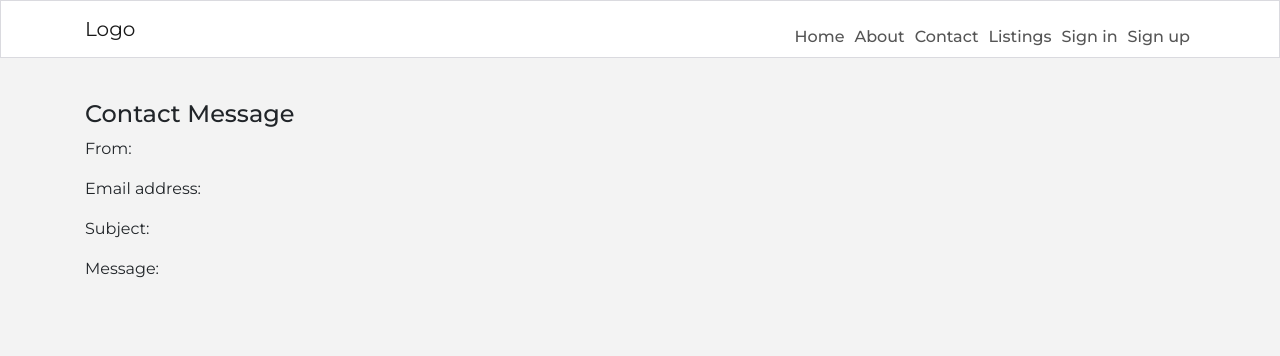
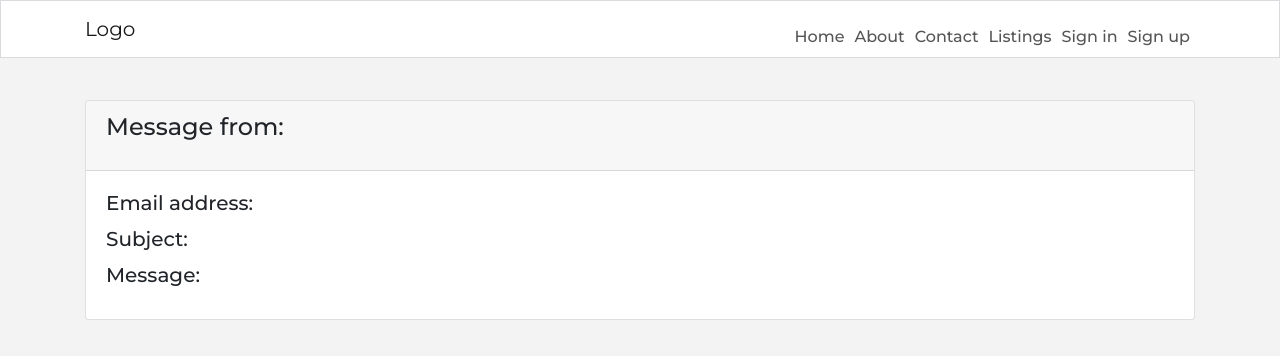
Before and after one commit to Vasileios20/real-estate, a React (Create React App) app: page /contact_list/1 in a window 1280 px wide. Shown: the top 356 px of the page. Built offline with nearby package versions, Linux system fonts and the light colour scheme; no server answers.

Commit message:
Add tooltip message to ContatMessagesList date search field. Update styles to allo contact pages to improve UI

```diff
--- a/src/pages/contact/ContactForm.js
+++ b/src/pages/contact/ContactForm.js
@@ -66,7 +66,7 @@ function ContactForm() {
   };
 
   return (
-    <Row className={styles.Row}>
+    <Row className="mt-4">
       <Col className="m-auto" md={8}>
         <Container className={`${appStyles.Content} p-4 `}>
           <h1 className={styles.Header}>contact form</h1>
--- a/src/pages/contact/ContactMessage.js
+++ b/src/pages/contact/ContactMessage.js
@@ -3,6 +3,7 @@ import { useHistory, useParams } from "react-router-dom";
 import { axiosReq } from "../../api/axiosDefaults";
 import Row from "react-bootstrap/Row";
 import Col from "react-bootstrap/Col";
+import { Card } from "react-bootstrap";
 
 const ContactMessage = () => {
   const [message, setMessage] = useState("");
@@ -28,12 +29,19 @@ const ContactMessage = () => {
   return (
     <Row>
       <Col>
-        <h1>Contact Message</h1>
-        <p>From: {message.name}</p>
-        <p>Email address: {message.email}</p>
-        <p>Subject: {message.subject}</p>
-        <p>Message:</p>
-        <p>{message.message}</p>
+        <Card>
+          <Card.Header>
+            <h1 className="pb-2">
+              Message from: <strong>{message.name}</strong>
+            </h1>
+          </Card.Header>
+          <Card.Body>
+            <Card.Title>Email address: {message.email}</Card.Title>
+            <Card.Title>Subject: {message.subject}</Card.Title>
+            <Card.Title>Message:</Card.Title>
+            <Card.Text>{message.message}</Card.Text>
+          </Card.Body>
+        </Card>
       </Col>
     </Row>
   );
--- a/src/pages/contact/ContactMessagesList.js
+++ b/src/pages/contact/ContactMessagesList.js
@@ -5,10 +5,12 @@ import Row from "react-bootstrap/Row";
 import Col from "react-bootstrap/Col";
 import Form from "react-bootstrap/Form";
 import Button from "react-bootstrap/Button";
+import Table from "react-bootstrap/Table";
+import Tooltip from "react-bootstrap/Tooltip";
+import OverlayTrigger from "react-bootstrap/OverlayTrigger";
 
 import btnStyles from "../../styles/Button.module.css";
 import { Link, useHistory } from "react-router-dom";
-import { Table } from "react-bootstrap";
 import useUserStatus from "../../hooks/useUserStatus";
 import Forbidden403 from "../../components/Forbidden403";
 
@@ -18,6 +20,13 @@ const ContactMessagesList = () => {
   const [query, setQuery] = useState("");
   const [created_at, setCreated_at] = useState({ min: "", max: "" });
   const history = useHistory();
+  const renderTooltip = (props) => (
+    <Tooltip id="button-tooltip" {...props}>
+      To search for a specific day, such as 01/01/2024, include the 'date to'
+      field with the following day, for example, 02/01/2024, in order to refine
+      your search results.
+    </Tooltip>
+  );
 
   useEffect(() => {
     const fetchContactList = async () => {
@@ -62,11 +71,11 @@ const ContactMessagesList = () => {
       {status ? (
         <>
           <Form
-            className={`d-flex flex-row justify-content-around align-items-center border p-4 bg-light mt-5`}
+            className={`d-flex justify-content-center border p-4 p-md-2 bg-light mt-2`}
             onSubmit={handleSubmit}
           >
             <Row>
-              <Col className="col-sm-12 col-md-6 mt-auto">
+              <Col md={4} className="mt-auto">
                 <Form.Control
                   value={query}
                   onChange={(e) => setQuery(e.target.value)}
@@ -75,8 +84,17 @@ const ContactMessagesList = () => {
                 />
               </Col>
 
-              <Col className="col-12 col-md-3">
-                <Form.Label>Date from</Form.Label>
+              <Col md={4}>
+                <Form.Label>
+                  Date from
+                  <OverlayTrigger
+                    placement="right"
+                    delay={{ show: 250, hide: 400 }}
+                    overlay={renderTooltip}
+                  >
+                    <span style={{ cursor: "pointer" }}> *</span>
+                  </OverlayTrigger>
+                </Form.Label>
                 <Form.Control
                   type="date"
                   placeholder="Min"
@@ -88,7 +106,7 @@ const ContactMessagesList = () => {
                 />
               </Col>
 
-              <Col className="col-12 col-md-3">
+              <Col md={4}>
                 <Form.Label>Date to</Form.Label>
                 <Form.Control
                   type="date"
@@ -101,9 +119,9 @@ const ContactMessagesList = () => {
                 />
               </Col>
 
-              <Col className="col-12">
+              <Col className="d-flex">
                 <Button
-                  className={`${btnStyles.Button} ${btnStyles.Bright} mt-2`}
+                  className={`${btnStyles.Button} ${btnStyles.Bright} mt-2 ml-auto`}
                   type="submit"
                 >
                   Search
@@ -113,7 +131,7 @@ const ContactMessagesList = () => {
           </Form>
 
           <Row>
-            <Col className="text-center mt-2">
+            <Col className="text-center mt-3">
               <h1>Messages</h1>
             </Col>
           </Row>
```
